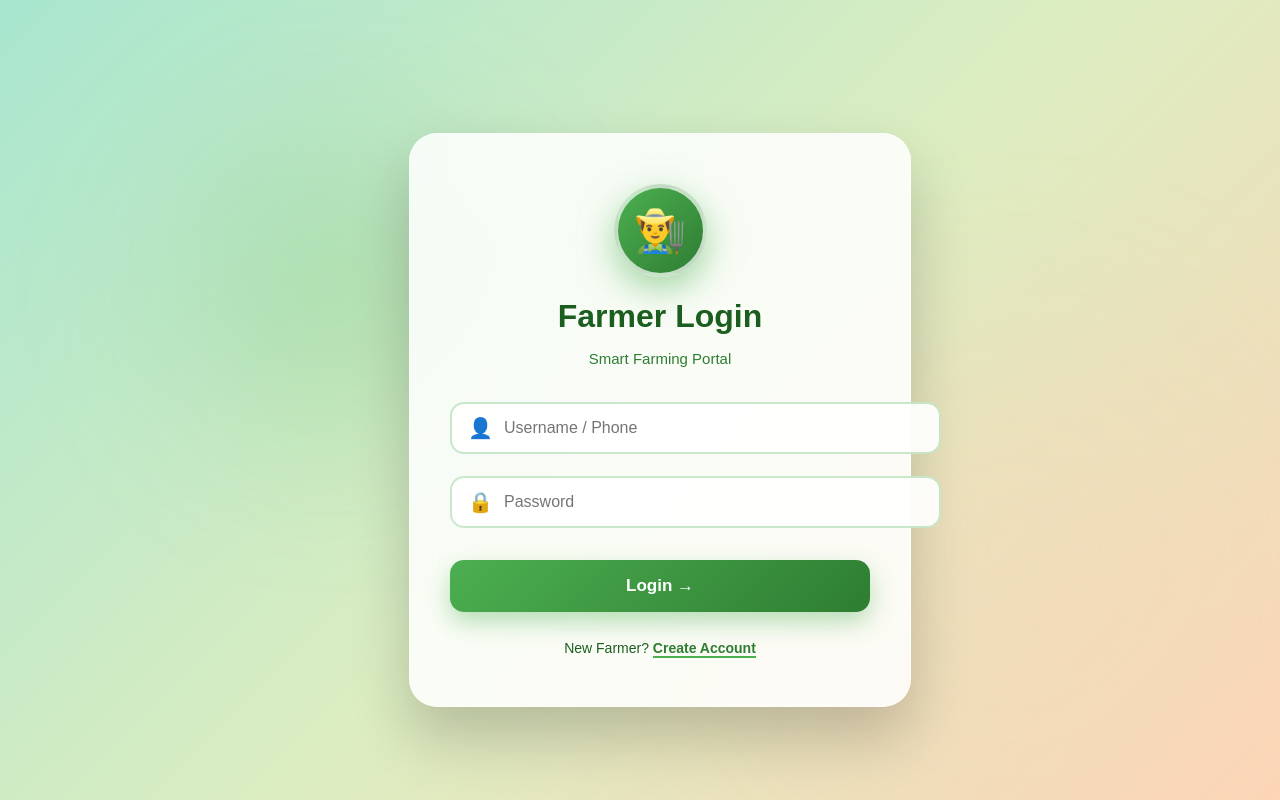
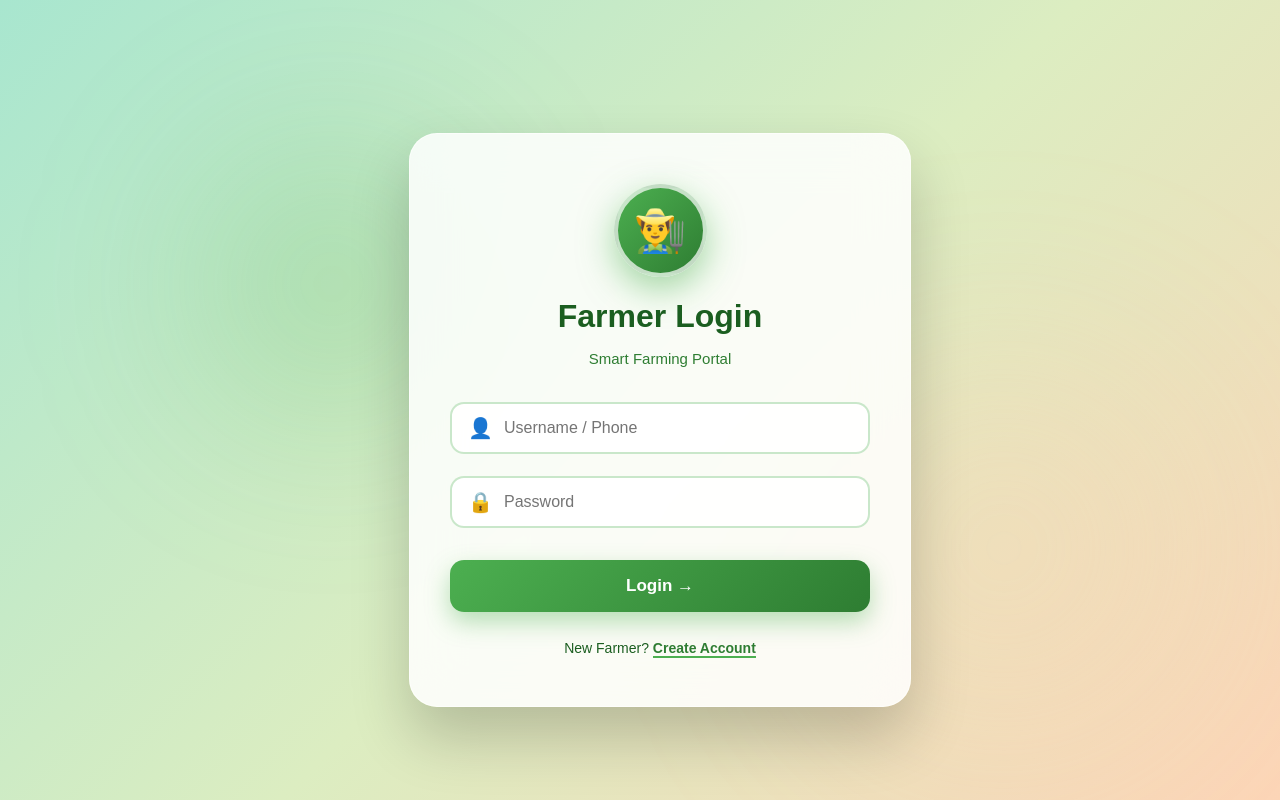
Before and after one commit to abinayasrik24-max/farmer---app, a Next.js app: page /login in a window 1280 px wide. Built offline with nearby package versions, Linux system fonts and the light colour scheme.

Commit message:
Fix login input alignment with boxsizing

```diff
--- a/src/app/login/page.tsx
+++ b/src/app/login/page.tsx
@@ -28,7 +28,6 @@ export default function LoginPage() {
       overflow: 'hidden'
     }}>
 
-      {/* Background glow circles */}
       <div style={{
         position: 'absolute',
         width: '400px',
@@ -50,7 +49,6 @@ export default function LoginPage() {
         filter: 'blur(100px)'
       }}></div>
 
-      {/* Login Box - Centered */}
       <div style={{
         background: 'rgba(255, 255, 255, 0.85)',
         backdropFilter: 'blur(25px)',
@@ -116,7 +114,8 @@ export default function LoginPage() {
                 fontSize: '16px',
                 outline: 'none',
                 background: 'rgba(255, 255, 255, 0.9)',
-                fontWeight: '500'
+                fontWeight: '500',
+                boxSizing: 'border-box' // <-- Alignment fix
               }}
             />
           </div>
@@ -143,7 +142,8 @@ export default function LoginPage() {
                 fontSize: '16px',
                 outline: 'none',
                 background: 'rgba(255, 255, 255, 0.9)',
-                fontWeight: '500'
+                fontWeight: '500',
+                boxSizing: 'border-box' // <-- Alignment fix
               }}
             />
           </div>
```
